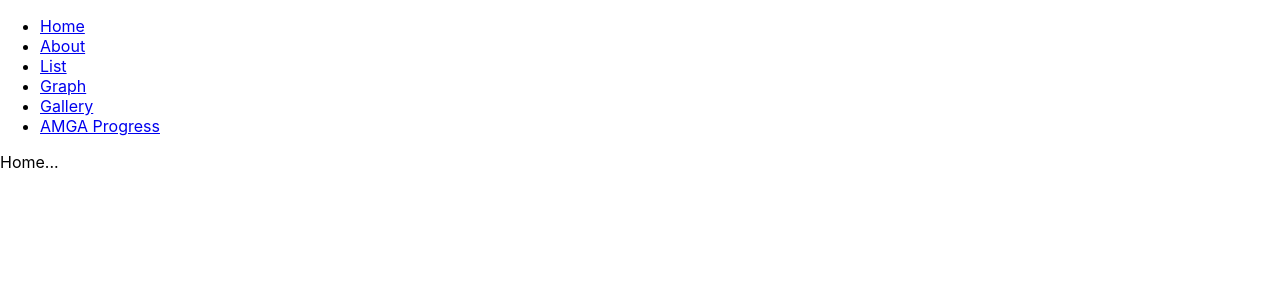
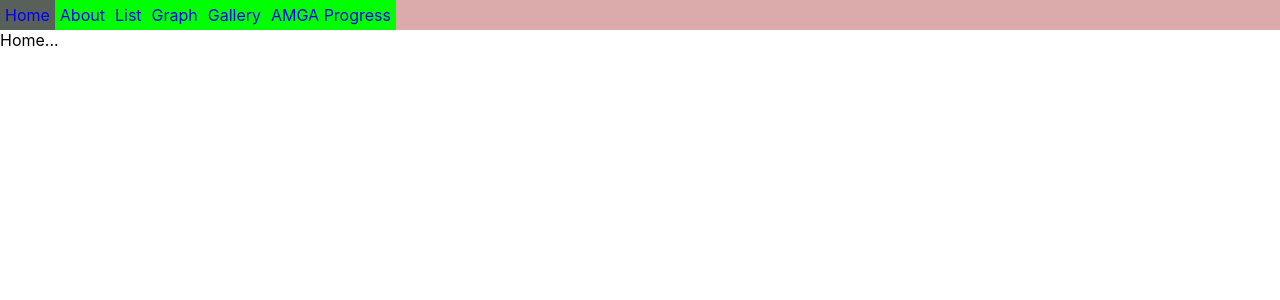
Before and after one commit to j-poneil/tradleads.jponeil.com, a React (Create React App) app: page / in a window 1280 px wide. Shown: the top 300 px of the page. Built offline with nearby package versions, Linux system fonts and the light colour scheme.

Commit message:
Ugly basic styles to change later

```diff
--- a/src/App.css
+++ b/src/App.css
@@ -1,38 +1,25 @@
-.App {
-  text-align: center;
+nav {
+  background: #dbaaaa;
+  padding: 0;
+  margin: 0;
 }
 
-.App-logo {
-  height: 40vmin;
-  pointer-events: none;
+ul {
+  padding: 0;
+  margin: 0;
 }
 
-@media (prefers-reduced-motion: no-preference) {
-  .App-logo {
-    animation: App-logo-spin infinite 20s linear;
-  }
+li {
+  display: inline-block;
+  background: #0f0;
+  border: 2px 0px 0px 2px solid black;
+  padding: 5px;
 }
 
-.App-header {
-  background-color: #282c34;
-  min-height: 100vh;
-  display: flex;
-  flex-direction: column;
-  align-items: center;
-  justify-content: center;
-  font-size: calc(10px + 2vmin);
-  color: white;
+li > a {
+  text-decoration: none;
 }
 
-.App-link {
-  color: #61dafb;
+li:hover {
+  background: rgb(89, 95, 89)
 }
-
-@keyframes App-logo-spin {
-  from {
-    transform: rotate(0deg);
-  }
-  to {
-    transform: rotate(360deg);
-  }
-}
```
